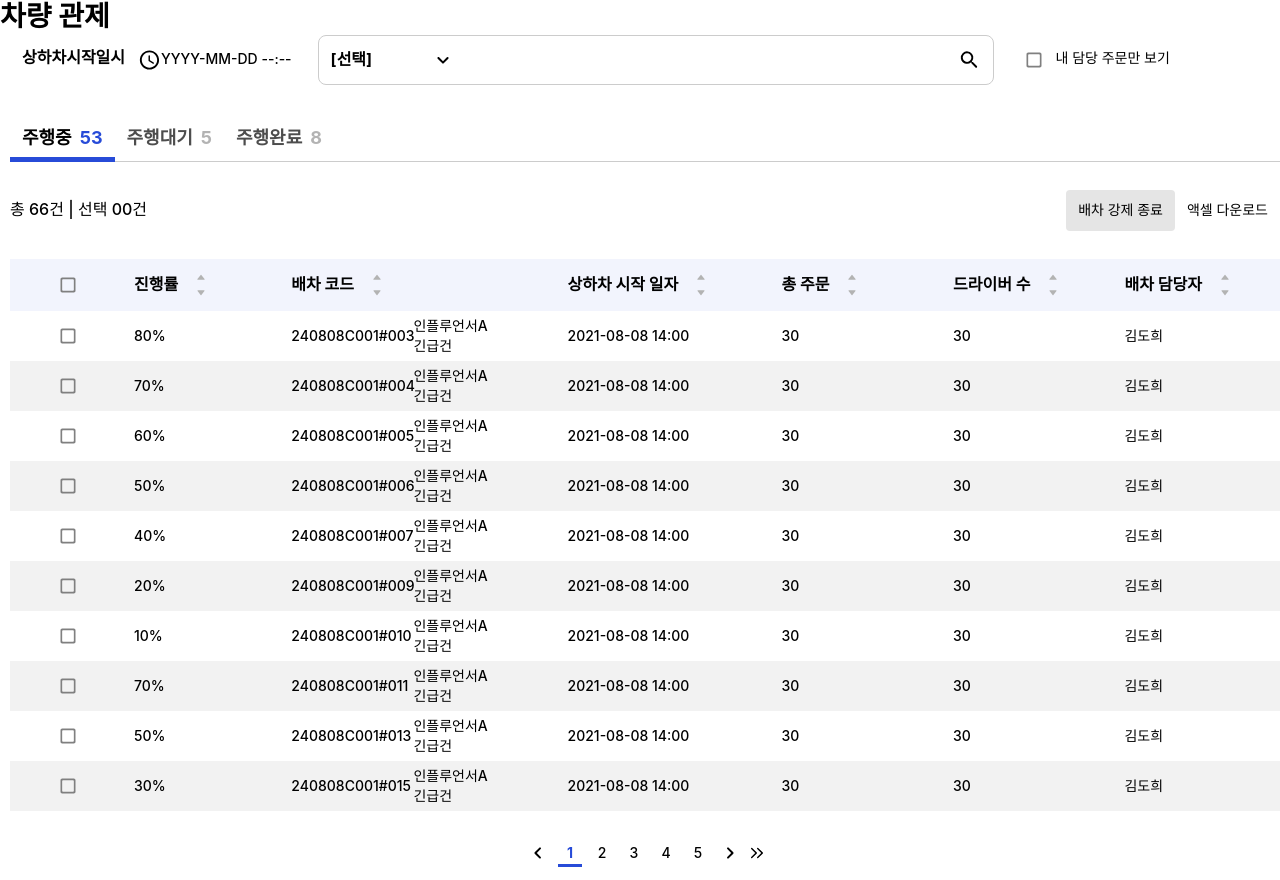
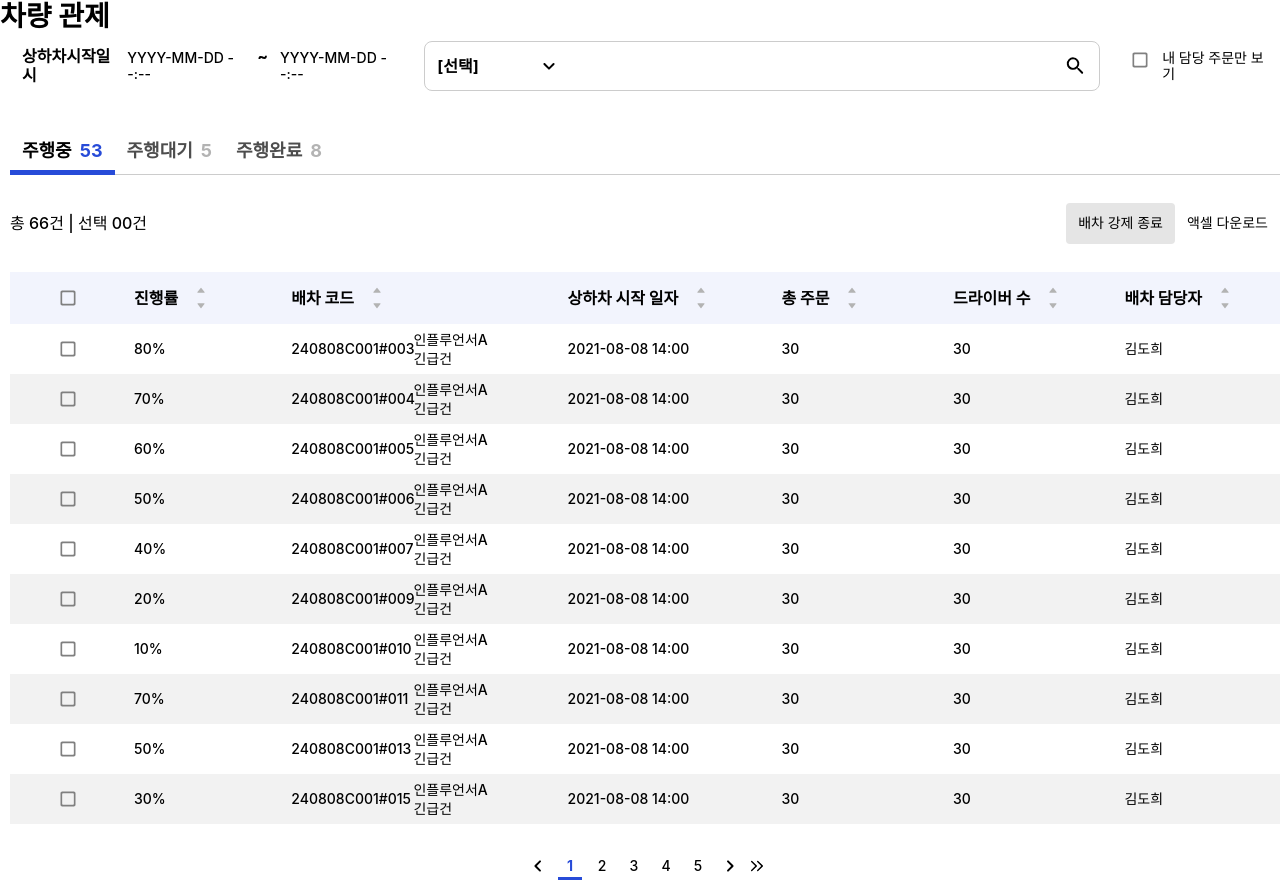
Before and after one commit to FastCampus-Final-Group2/finalproject, a Next.js app: page /control in a window 1280 px wide. Built offline with nearby package versions, Linux system fonts and the light colour scheme; a web font is replaced by a local one.

Commit message:
fix: 검색 시작일-검색 종료일 수정

```diff
--- a/src/components/calendarPicker/DaysCell.tsx
+++ b/src/components/calendarPicker/DaysCell.tsx
@@ -17,7 +17,7 @@ const Cell = ({ isStartDate, isToday, isPast, isCurrentMonth, onClick, children
   return (
     <div
       onClick={!isPast ? onClick : undefined}
-      className={`flex h-8 flex-1 cursor-pointer items-center justify-center text-B-14-M ${isPast ? "text-gray-400" : ""} ${isToday ? "text-B-14-B" : ""} ${isStartDate ? "font-bold rounded-full bg-blue-500 text-white" : ""} hover:border-blue-500`}
+      className={`flex h-8 flex-1 cursor-pointer items-center justify-center text-B-14-M ${isPast ? "!text-gray-400" : ""} ${isToday ? "text-B-14-B" : ""} ${isStartDate ? "font-bold rounded-full bg-blue-500 text-white" : ""} hover:border-blue-500`}
     >
       {children}
     </div>
--- a/src/components/calendarPicker/DaysMonth.tsx
+++ b/src/components/calendarPicker/DaysMonth.tsx
@@ -26,6 +26,9 @@ const Month = ({ month, startDate, onDateClick }: MonthProps) => {
         const isPast = day.isBefore(dayjs(), "day");
         const isStartDate = startDate ? day.isSame(startDate, "day") : false;
         const isCurrentMonth = day.isSame(month, "month");
+        const isSunday = day.day() === 0;
+
+        const textColorClass = isPast ? "text-gray-400" : isSunday ? "text-red-500" : "text-B-14-M";
 
         days.push(
           <Cell
@@ -36,7 +39,7 @@ const Month = ({ month, startDate, onDateClick }: MonthProps) => {
             isCurrentMonth={isCurrentMonth}
             onClick={() => onDateClick(cloneDay)}
           >
-            <span>{formattedDate}</span>
+            <span className={textColorClass}>{formattedDate}</span>
           </Cell>,
         );
         day = day.add(1, "day");
--- a/src/components/calendarPicker/DaysRow.tsx
+++ b/src/components/calendarPicker/DaysRow.tsx
@@ -2,9 +2,9 @@ const dayNames = ["일", "월", "화", "수", "목", "금", "토"];
 
 const DaysRow = () => {
   return (
-    <div className="text-lg font-bold flex w-full justify-between text-red-500">
+    <div className="text-lg font-bold flex w-full justify-between">
       {dayNames.map((day, index) => (
-        <div className="flex-1 px-2 text-center" key={index}>
+        <div className={`flex-1 px-2 text-center ${index === 0 ? "text-red-500" : ""}`} key={index}>
           {day}
         </div>
       ))}
--- a/src/components/searchBar/SearchDate.tsx
+++ b/src/components/searchBar/SearchDate.tsx
@@ -1,32 +1,40 @@
 "use client";
 
-import Icon from "@/components/core/Icon";
 import { useState } from "react";
 import CalendarPicker from "@/components/calendarPicker";
 
 const SearchDate = () => {
   const [startDate, setStartDate] = useState<string>("YYYY-MM-DD --:--");
+  const [endDate, setEndDate] = useState<string>("YYYY-MM-DD --:--");
   const [isCalendarOpen, setIsCalendarOpen] = useState(false);
+  const [dateType, setDateType] = useState<"start" | "end">("start"); // Track which date to set
 
-  // SearchDate에서 확인 버튼을 눌렀을 때 호출되는 함수
   const handleDateConfirm = (date: string) => {
-    setStartDate(date);
-    setIsCalendarOpen(false); // 달력을 닫음
+    if (dateType === "start") {
+      setStartDate(date);
+    } else if (dateType === "end") {
+      setEndDate(date);
+    }
+    setIsCalendarOpen(false); // 버튼 눌러서 캘린더 닫기
   };
 
-  const toggleCalendar = () => {
+  const toggleCalendar = (type: "start" | "end") => {
+    setDateType(type);
     setIsCalendarOpen(!isCalendarOpen);
   };
+
   return (
     <>
       <div className="flex w-fit gap-[12px] rounded-[8px] p-[12px] text-T-16-B">
         <div>상하차시작일시</div>
-        <p className="flex cursor-pointer items-center text-SB-14-M" onClick={toggleCalendar}>
-          <Icon id="clock" />
-          <span>{startDate}</span> {/* 선택 날짜 표시 */}
+        <p className="flex cursor-pointer items-center text-SB-14-M" onClick={() => toggleCalendar("start")}>
+          <span>{startDate}</span> {/* 검색 시작일 설정 */}
+        </p>
+        <p>~</p>
+        <p className="flex cursor-pointer items-center text-SB-14-M" onClick={() => toggleCalendar("end")}>
+          <span>{endDate}</span> {/* 검색 종료일 설정 */}
         </p>
       </div>
-      {/* isCalendarOpen이 true일 때 SearchDate 컴포넌트 표시 */}
       {isCalendarOpen && (
         <div className="absolute top-16 z-50">
           <CalendarPicker onSelectDate={handleDateConfirm} />
```
